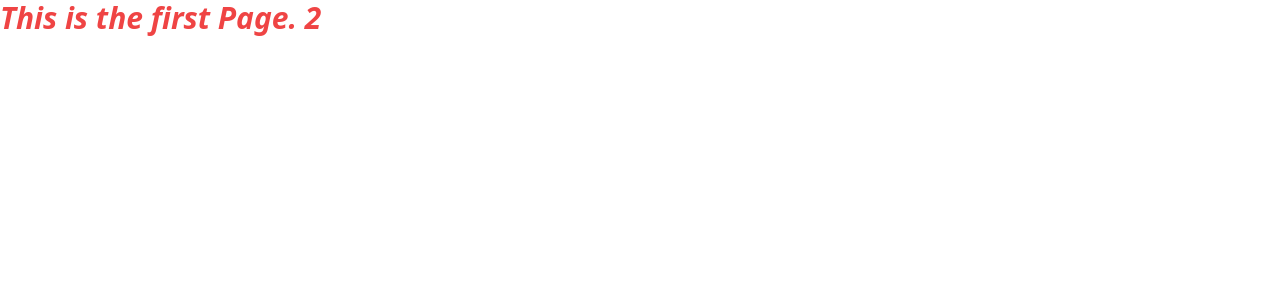
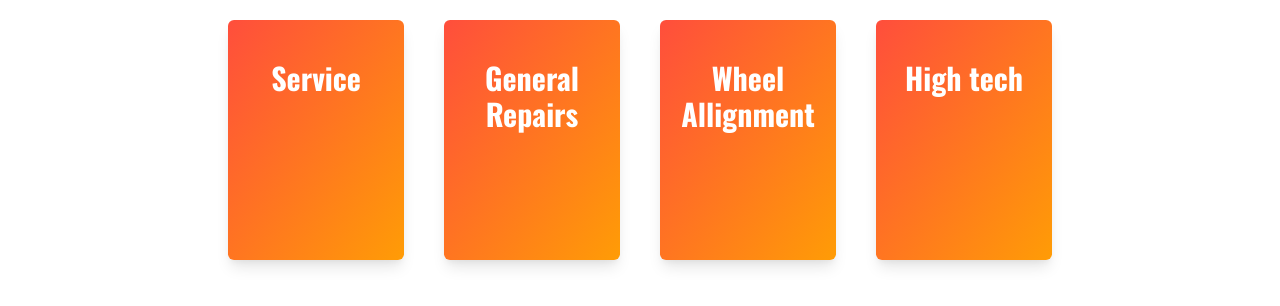
Before and after one commit to dumidu1998/autoaid-front, a React (Create React App) app: page / in a window 1280 px wide. Shown: the top 306 px of the page. Built offline with nearby package versions, Linux system fonts and the light colour scheme.

Commit message:
container and grid done

```diff
--- a/src/App.js
+++ b/src/App.js
@@ -1,9 +1,12 @@
 import './App.css';
+import Header_Grid from './components/Header_Grid';
 
 function App() {
   return (
-    <div className=" text-3xl font-bold italic text-red-500">
-      This is the first Page. 2
+    <div>
+
+      <Header_Grid />
+
     </div>
   );
 }
--- /dev/null
+++ b/src/components/Card_services.js
@@ -0,0 +1,15 @@
+import React from 'react'
+
+export default function Card_services(props) {
+    return (
+        <div>
+            <div className="w-44 h-60 bg-gradient-to-br from-primary-0 to-Secondary-0 rounded-md shadow-lg m-5 ">
+                <h1 className="flex font-primary text-3xl text-white font-bold justify-center items-center text-center pt-10">{props.service}</h1>
+                <h2>{props.details1}</h2>
+                <h2>{props.details2}</h2>
+                <h2>{props.details3}</h2>
+                <h2>{props.details4}</h2>
+            </div>
+        </div>
+    )
+}
--- /dev/null
+++ b/src/components/Header_Grid.js
@@ -0,0 +1,15 @@
+import React from 'react'
+import Card_services from './Card_services'
+
+export default function Header_Grid() {
+    return (
+        <div>
+            <div className="flex flex-col md:flex-row w-10/12 mx-auto items-center justify-center">
+                <Card_services service="Service "/>
+                <Card_services service="General Repairs"/>
+                <Card_services service=" Wheel Allignment"/>
+                <Card_services service="High tech"/>
+            </div>
+        </div>
+    )
+}
--- a/src/index.css
+++ b/src/index.css
@@ -1,3 +1,5 @@
+@import url('https://fonts.googleapis.com/css2?family=Oswald:wght@200;300;400;500;600;700&display=swap');
+@import url('https://fonts.googleapis.com/css2?family=Racing+Sans+One&display=swap');
 @tailwind base;
 @tailwind components;
 @tailwind utilities;
--- a/tailwind.config.js
+++ b/tailwind.config.js
@@ -2,7 +2,16 @@ module.exports = {
   purge: ['./src/**/*.{js,jsx,ts,tsx}', './public/index.html'],
   darkMode: false, // or 'media' or 'class'
   theme: {
-    extend: {},
+    extend: {
+      fontFamily : {
+        primary:['Oswald'],
+        secondary:['Racing sans one']
+      },
+      colors : {
+        primary:['#FF4E3C'],
+        Secondary : ['#FF9C06']
+      }
+    },
   },
   variants: {
     extend: {},
```
